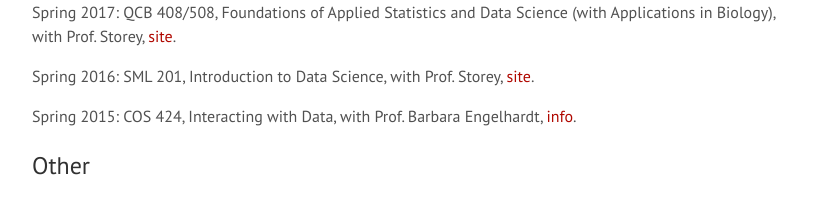
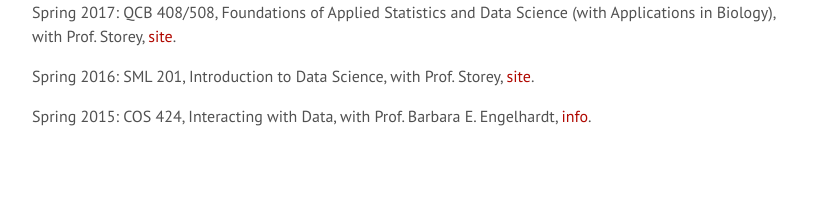
Before and after one commit to whao89/whao89.github.io, a Jekyll site: the page built from index.md, in a window 1280 px wide. Shown: the part 565-779 px from the top of the page, without its empty margins (224-1049 px from the left). Built offline with Jekyll 4.4.1, drawn with Linux system fonts in a browser that asks for light colours; our own code applies the rules of GitHub Pages for plain Markdown files.

Commit message:
Update index.md

```diff
--- a/index.md
+++ b/index.md
@@ -21,6 +21,4 @@ Spring 2017: QCB 408/508, Foundations of Applied Statistics and Data Science (wi
 
 Spring 2016: SML 201, Introduction to Data Science, with Prof. Storey, [site](https://sml201.github.io).
 
-Spring 2015: COS 424, Interacting with Data, with Prof. Barbara Engelhardt, [info](https://registrar.princeton.edu/course-offerings/course_details.xml?courseid=010279&term=1154).
-
-## Other
+Spring 2015: COS 424, Interacting with Data, with Prof. Barbara E. Engelhardt, [info](https://registrar.princeton.edu/course-offerings/course_details.xml?courseid=010279&term=1154).
```
